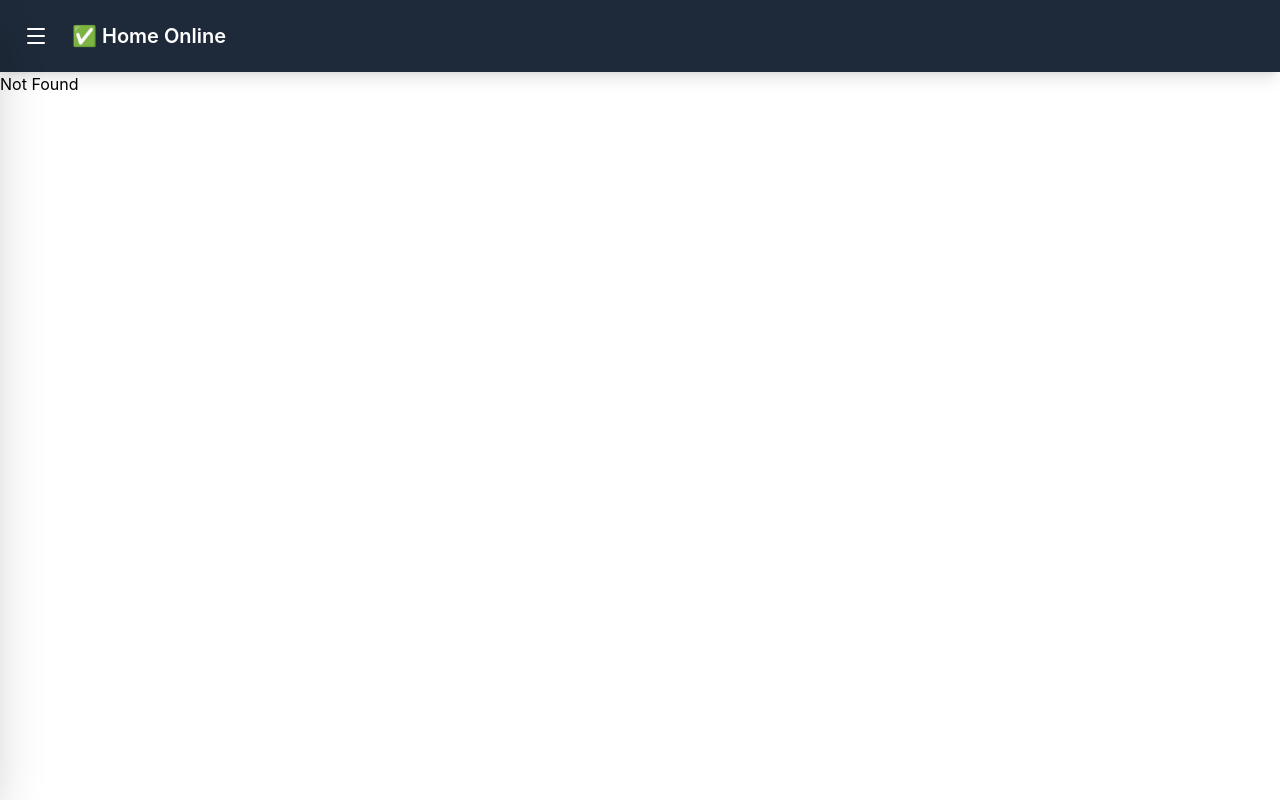
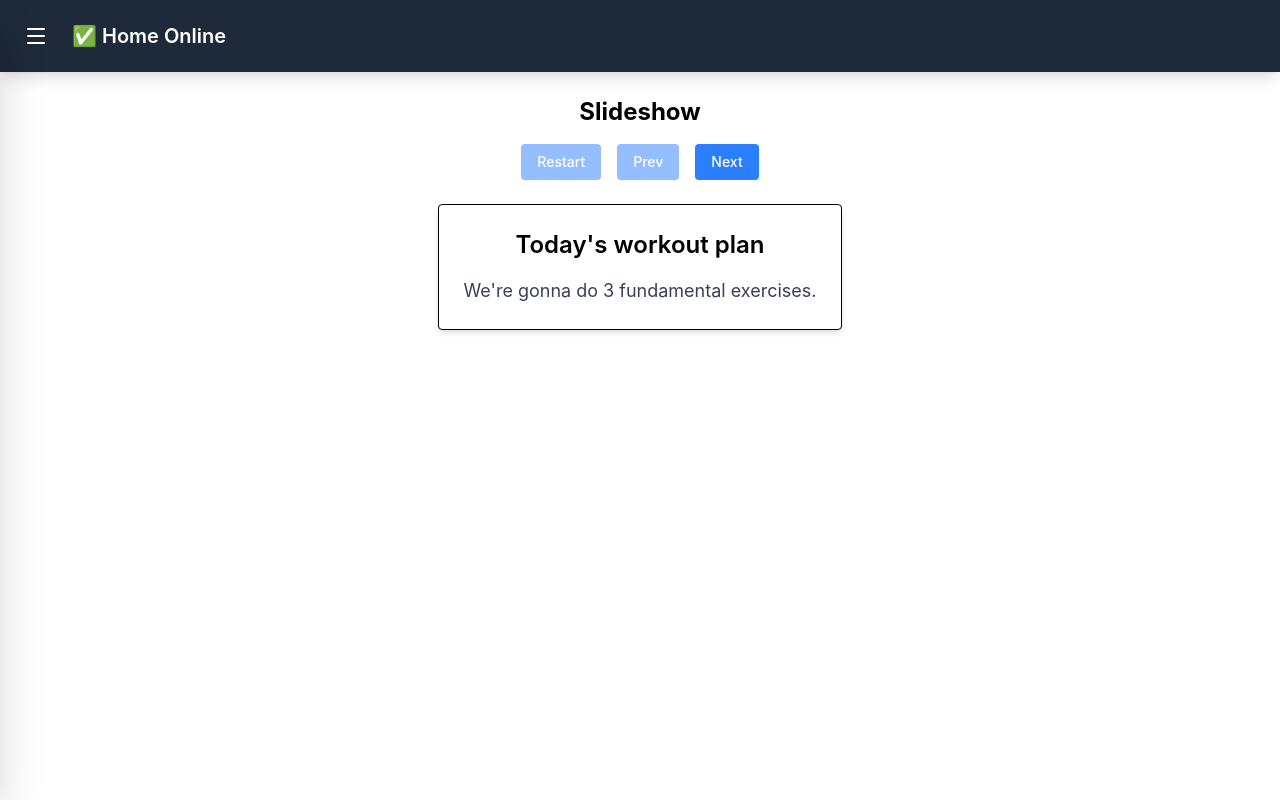
Before and after one commit to icbertoncelo/Frankenstein, a React (Vite) app: page /slideshow in a window 1280 px wide. Built offline with nearby package versions, Linux system fonts and the light colour scheme.

Commit message:
feat: add slideshow challenge

```diff
--- a/src/assets/medical-records.ts
+++ b/src/assets/medical-records.ts
@@ -31,7 +31,7 @@ export interface MedicalRecordSet {
   data: MedicalRecord[];
 }
 
-export const medical_records: MedicalRecordSet[] = [
+export const MEDICAL_RECORDS: MedicalRecordSet[] = [
   {
     id: "1",
     data: [
--- /dev/null
+++ b/src/assets/slides.ts
@@ -0,0 +1,27 @@
+export interface Slide {
+  title: string;
+  text: string;
+}
+
+export const SLIDES_DATA: Slide[] = [
+  {
+    title: "Today's workout plan",
+    text: "We're gonna do 3 fundamental exercises.",
+  },
+  {
+    title: "First, 10 push-ups",
+    text: "Do 10 reps. Remember about full range of motion. Don't rush.",
+  },
+  {
+    title: "Next, 20 squats",
+    text: "Squats are important. Remember to keep your back straight.",
+  },
+  {
+    title: "Finally, 15 sit-ups",
+    text: "Slightly bend your knees. Remember about full range of motion.",
+  },
+  {
+    title: "Great job!",
+    text: "You made it, have a nice day and see you next time!",
+  },
+];
--- a/src/components/Button.tsx
+++ b/src/components/Button.tsx
@@ -10,7 +10,7 @@ export function Button({
   return (
     <button
       onClick={onClick}
-      className={`bg-blue-500 text-white font-semibold py-2 px-6 rounded hover:bg-blue-600 transition-colors ${className}`}
+      className={`px-4 py-2 text-sm font-medium bg-blue-500 text-white rounded hover:bg-blue-600 disabled:opacity-50 disabled:cursor-not-allowed ${className}`}
       {...rest}
     >
       {children}
--- a/src/components/Header.tsx
+++ b/src/components/Header.tsx
@@ -15,6 +15,7 @@ import {
   Binary,
   FormInput,
   Heart,
+  Sliders,
 } from "lucide-react";
 import { useOnlineStatus } from "@/hooks/useOnlineStatus";
 
@@ -65,6 +66,11 @@ const ROUTES = [
     name: "Patient Medical Records",
     path: "/patient-medical-records",
     icon: <Heart size={20} />,
+  },
+  {
+    name: "Slideshow",
+    path: "/slideshow",
+    icon: <Sliders size={20} />,
   },
 ];
 
--- a/src/routeTree.gen.ts
+++ b/src/routeTree.gen.ts
@@ -11,6 +11,7 @@
 import { Route as rootRouteImport } from './routes/__root'
 import { Route as AppIndexRouteImport } from './routes/_app/index'
 import { Route as AppPathlessLayoutRouteImport } from './routes/_app/_pathlessLayout'
+import { Route as AppSlideshowIndexRouteImport } from './routes/_app/slideshow/index'
 import { Route as AppPatientMedicalRecordsIndexRouteImport } from './routes/_app/patient-medical-records/index'
 import { Route as AppNestedCommentsIndexRouteImport } from './routes/_app/nested-comments/index'
 import { Route as AppItemListManagerIndexRouteImport } from './routes/_app/item-list-manager/index'
@@ -29,6 +30,11 @@ const AppIndexRoute = AppIndexRouteImport.update({
 } as any)
 const AppPathlessLayoutRoute = AppPathlessLayoutRouteImport.update({
   id: '/_app/_pathlessLayout',
+  getParentRoute: () => rootRouteImport,
+} as any)
+const AppSlideshowIndexRoute = AppSlideshowIndexRouteImport.update({
+  id: '/_app/slideshow/',
+  path: '/slideshow/',
   getParentRoute: () => rootRouteImport,
 } as any)
 const AppPatientMedicalRecordsIndexRoute =
@@ -98,6 +104,7 @@ export interface FileRoutesByFullPath {
   '/item-list-manager': typeof AppItemListManagerIndexRoute
   '/nested-comments': typeof AppNestedCommentsIndexRoute
   '/patient-medical-records': typeof AppPatientMedicalRecordsIndexRoute
+  '/slideshow': typeof AppSlideshowIndexRoute
 }
 export interface FileRoutesByTo {
   '/': typeof AppIndexRoute
@@ -111,6 +118,7 @@ export interface FileRoutesByTo {
   '/item-list-manager': typeof AppItemListManagerIndexRoute
   '/nested-comments': typeof AppNestedCommentsIndexRoute
   '/patient-medical-records': typeof AppPatientMedicalRecordsIndexRoute
+  '/slideshow': typeof AppSlideshowIndexRoute
 }
 export interface FileRoutesById {
   __root__: typeof rootRouteImport
@@ -126,6 +134,7 @@ export interface FileRoutesById {
   '/_app/item-list-manager/': typeof AppItemListManagerIndexRoute
   '/_app/nested-comments/': typeof AppNestedCommentsIndexRoute
   '/_app/patient-medical-records/': typeof AppPatientMedicalRecordsIndexRoute
+  '/_app/slideshow/': typeof AppSlideshowIndexRoute
 }
 export interface FileRouteTypes {
   fileRoutesByFullPath: FileRoutesByFullPath
@@ -141,6 +150,7 @@ export interface FileRouteTypes {
     | '/item-list-manager'
     | '/nested-comments'
     | '/patient-medical-records'
+    | '/slideshow'
   fileRoutesByTo: FileRoutesByTo
   to:
     | '/'
@@ -154,6 +164,7 @@ export interface FileRouteTypes {
     | '/item-list-manager'
     | '/nested-comments'
     | '/patient-medical-records'
+    | '/slideshow'
   id:
     | '__root__'
     | '/_app/_pathlessLayout'
@@ -168,6 +179,7 @@ export interface FileRouteTypes {
     | '/_app/item-list-manager/'
     | '/_app/nested-comments/'
     | '/_app/patient-medical-records/'
+    | '/_app/slideshow/'
   fileRoutesById: FileRoutesById
 }
 export interface RootRouteChildren {
@@ -183,6 +195,7 @@ export interface RootRouteChildren {
   AppItemListManagerIndexRoute: typeof AppItemListManagerIndexRoute
   AppNestedCommentsIndexRoute: typeof AppNestedCommentsIndexRoute
   AppPatientMedicalRecordsIndexRoute: typeof AppPatientMedicalRecordsIndexRoute
+  AppSlideshowIndexRoute: typeof AppSlideshowIndexRoute
 }
 
 declare module '@tanstack/react-router' {
@@ -199,6 +212,13 @@ declare module '@tanstack/react-router' {
       path: ''
       fullPath: ''
       preLoaderRoute: typeof AppPathlessLayoutRouteImport
+      parentRoute: typeof rootRouteImport
+    }
+    '/_app/slideshow/': {
+      id: '/_app/slideshow/'
+      path: '/slideshow'
+      fullPath: '/slideshow'
+      preLoaderRoute: typeof AppSlideshowIndexRouteImport
       parentRoute: typeof rootRouteImport
     }
     '/_app/patient-medical-records/': {
@@ -287,6 +307,7 @@ const rootRouteChildren: RootRouteChildren = {
   AppItemListManagerIndexRoute: AppItemListManagerIndexRoute,
   AppNestedCommentsIndexRoute: AppNestedCommentsIndexRoute,
   AppPatientMedicalRecordsIndexRoute: AppPatientMedicalRecordsIndexRoute,
+  AppSlideshowIndexRoute: AppSlideshowIndexRoute,
 }
 export const routeTree = rootRouteImport
   ._addFileChildren(rootRouteChildren)
--- a/src/routes/_app/patient-medical-records/-components/Records.tsx
+++ b/src/routes/_app/patient-medical-records/-components/Records.tsx
@@ -1,5 +1,5 @@
 import {
-  medical_records,
+  MEDICAL_RECORDS,
   type MedicalRecordSet,
 } from "@/assets/medical-records";
 import { Button } from "@/components/Button";
@@ -19,10 +19,10 @@ export function Records({ record, setRecord }: RecordsProps) {
   function handleNextRecord() {
     const recordId = Number(record.id);
 
-    if (recordId === medical_records.length) {
-      setRecord(medical_records[0]);
+    if (recordId === MEDICAL_RECORDS.length) {
+      setRecord(MEDICAL_RECORDS[0]);
     } else {
-      const newRecord = medical_records.find(
+      const newRecord = MEDICAL_RECORDS.find(
         (item) => Number(item.id) === recordId + 1
       );
       newRecord && setRecord(newRecord);
--- a/src/routes/_app/patient-medical-records/-components/Search.tsx
+++ b/src/routes/_app/patient-medical-records/-components/Search.tsx
@@ -1,4 +1,4 @@
-import { medical_records } from "@/assets/medical-records";
+import { MEDICAL_RECORDS } from "@/assets/medical-records";
 import { Button } from "@/components/Button";
 import { useState } from "react";
 
@@ -20,7 +20,7 @@ export function Search({ setRecord }: SearchProps) {
       alert("Please select a patient name");
     }
 
-    setRecord(medical_records.find((record) => record.id === id));
+    setRecord(MEDICAL_RECORDS.find((record) => record.id === id));
   }
 
   return (
@@ -38,7 +38,7 @@ export function Search({ setRecord }: SearchProps) {
           <option value="0" disabled>
             Select Patient
           </option>
-          {medical_records.map((record) => (
+          {MEDICAL_RECORDS.map((record) => (
             <option value={record.id} key={record.id}>
               {record.data[0].userName}
             </option>
--- /dev/null
+++ b/src/routes/_app/slideshow/-components/Slides.tsx
@@ -0,0 +1,69 @@
+import type { Slide } from "@/assets/slides";
+import { Button } from "@/components/Button";
+import { useState } from "react";
+
+interface SlidesProps {
+  slides: Slide[];
+}
+
+export function Slides({ slides }: SlidesProps) {
+  const [slideIndex, setSlideIndex] = useState(0);
+
+  function handleNext() {
+    if (slideIndex < slides.length - 1) {
+      setSlideIndex(slideIndex + 1);
+    }
+  }
+
+  function handlePrev() {
+    if (slideIndex > 0) {
+      setSlideIndex(slideIndex - 1);
+    }
+  }
+
+  function handleRestart() {
+    setSlideIndex(0);
+  }
+
+  const selectedSlide = slides[slideIndex];
+
+  return (
+    <div className="max-w-2xl mx-auto gap-6 flex flex-col">
+      <div id="navigation" className="flex justify-center gap-4">
+        <Button
+          data-testid="button-restart"
+          onClick={handleRestart}
+          disabled={slideIndex === 0}
+        >
+          Restart
+        </Button>
+        <Button
+          data-testid="button-prev"
+          onClick={handlePrev}
+          disabled={slideIndex === 0}
+        >
+          Prev
+        </Button>
+        <Button
+          data-testid="button-next"
+          onClick={handleNext}
+          disabled={slideIndex === slides.length - 1}
+        >
+          Next
+        </Button>
+      </div>
+
+      <div
+        id="slide"
+        className="bg-white shadow-md rounded p-6 text-center border"
+      >
+        <h1 data-testid="title" className="text-2xl font-semibold mb-4">
+          {selectedSlide.title}
+        </h1>
+        <p data-testid="text" className="text-gray-700 text-lg">
+          {selectedSlide.text}
+        </p>
+      </div>
+    </div>
+  );
+}
--- /dev/null
+++ b/src/routes/_app/slideshow/index.tsx
@@ -0,0 +1,16 @@
+import { SLIDES_DATA } from "@/assets/slides";
+import { createFileRoute } from "@tanstack/react-router";
+import { Slides } from "./-components/Slides";
+
+export const Route = createFileRoute("/_app/slideshow/")({
+  component: RouteComponent,
+});
+
+function RouteComponent() {
+  return (
+    <div className="flex flex-col items-center py-6 gap-4">
+      <h1 className="text-2xl font-bold">Slideshow</h1>
+      <Slides slides={SLIDES_DATA} />
+    </div>
+  );
+}
```
